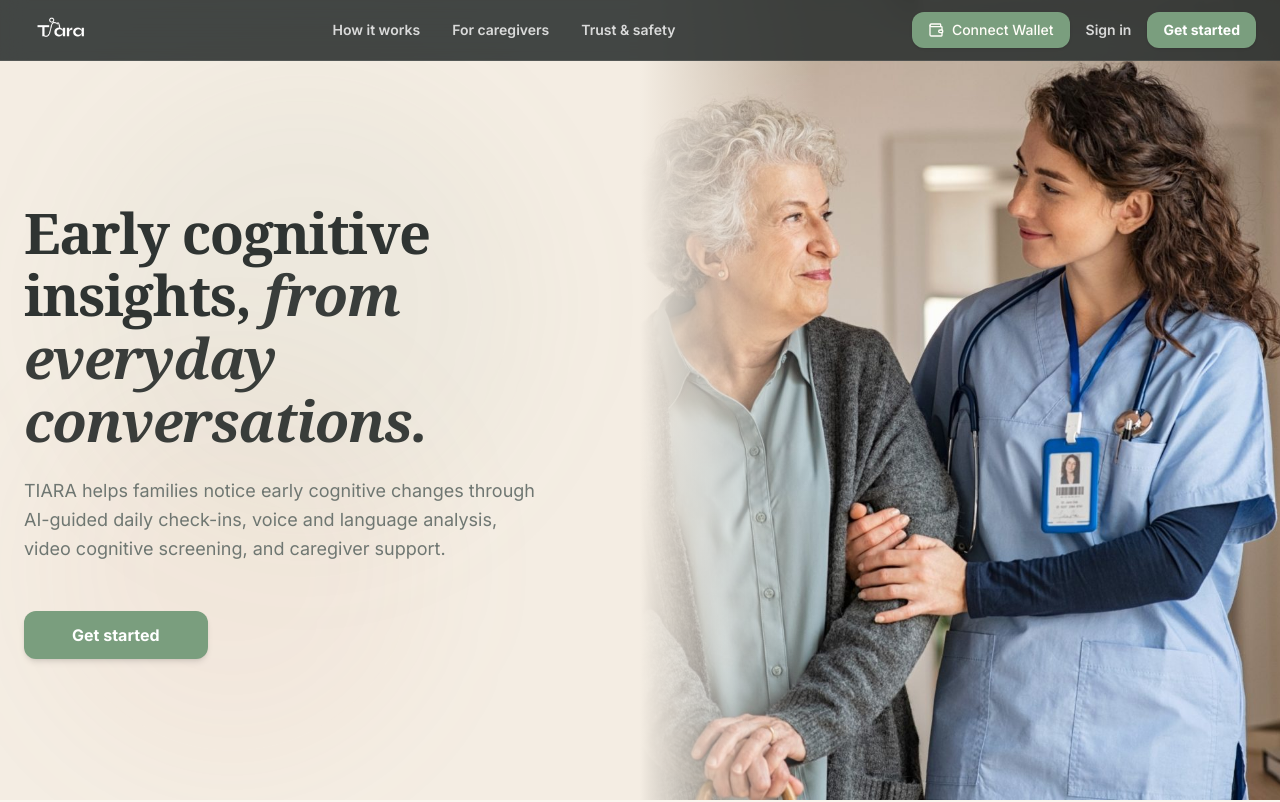
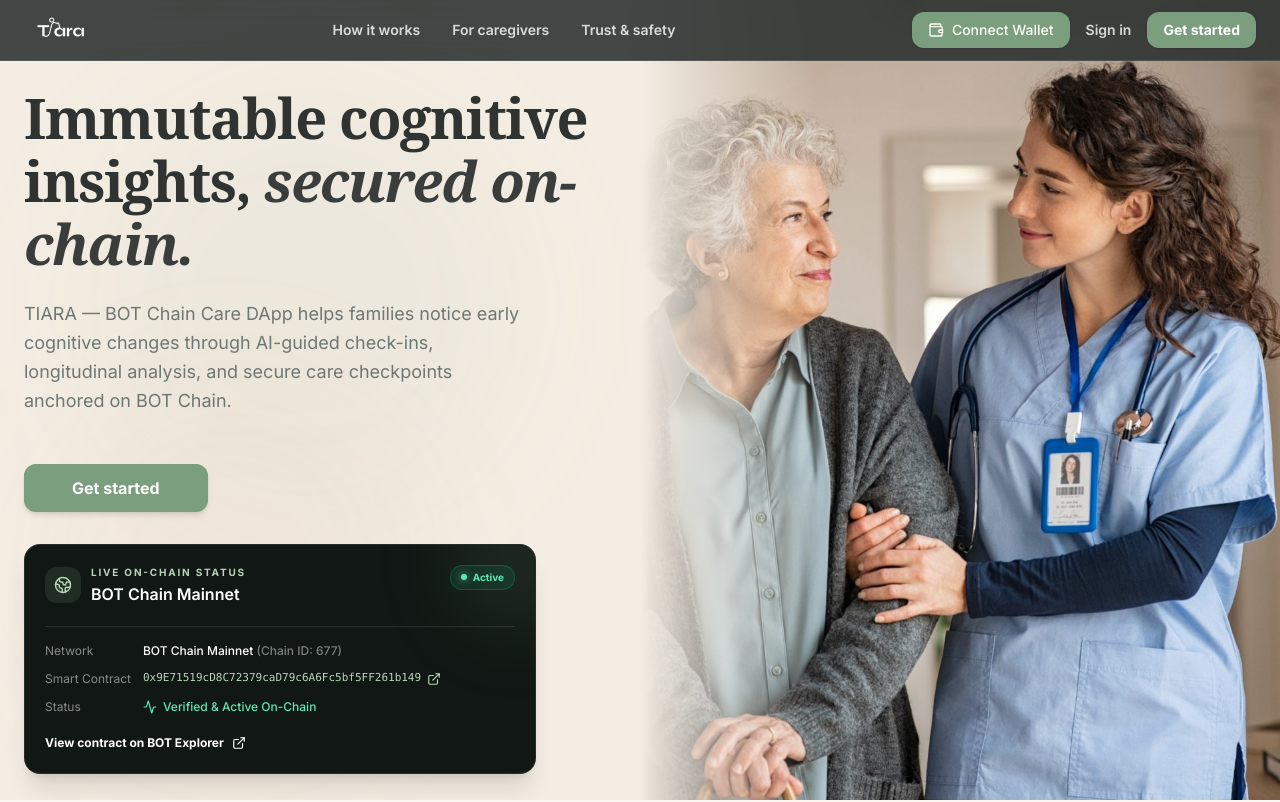
Before and after one commit to narazla/TIARA-BOTChain, a Next.js app in the folder frontend/: page / in a window 1280 px wide. Shown: the top 802 px of the page. Built offline with nearby package versions, Linux system fonts and the light colour scheme; no server answers.

Commit message:
feat: strengthen BOT Chain Web3 experience

```diff
--- a/frontend/app/caregiver/dashboard/page.tsx
+++ b/frontend/app/caregiver/dashboard/page.tsx
@@ -34,6 +34,8 @@
 import { useAuth } from "@/lib/auth/AuthContext";
 import { ProtectedRoute } from "@/components/shared/ProtectedRoute";
 import { ConnectWallet } from "@/components/shared/ConnectWallet";
+import { LiveOnChainStatus } from "@/components/shared/LiveOnChainStatus";
+import { SecureFamilyKey } from "@/components/shared/SecureFamilyKey";
 import ReactMarkdown from 'react-markdown';
 
 interface TrendPoint {
@@ -320,6 +322,11 @@
                       <p className="text-2xl font-bold font-serif-editorial text-foreground mt-2">4.5%</p>
                       <p className="text-xs text-primary-dark font-semibold mt-1">Normal speech pace</p>
                     </div>
+                  </div>
+
+                  <div className="grid gap-5 xl:grid-cols-2">
+                    <LiveOnChainStatus />
+                    <SecureFamilyKey />
                   </div>
 
                   {/* Chart and Alerts grid */}
--- a/frontend/app/page.tsx
+++ b/frontend/app/page.tsx
@@ -4,6 +4,8 @@
 import Link from "next/link";
 import { motion, AnimatePresence } from "framer-motion";
 import { ConnectWallet } from "@/components/shared/ConnectWallet";
+import Footer from "@/components/shared/Footer";
+import { LiveOnChainStatus } from "@/components/shared/LiveOnChainStatus";
 import {
   Shield,
   Heart,
@@ -104,12 +106,12 @@
               variants={fadeIn}
               className="text-5xl lg:text-[56px] font-bold font-serif-editorial leading-[1.12] mb-6 text-foreground tracking-tight"
             >
-              Early cognitive insights, <span className="font-serif italic block lg:inline text-foreground/95">from everyday conversations.</span>
+              Immutable cognitive insights, <span className="font-serif italic block lg:inline text-foreground/95">secured on-chain.</span>
             </motion.h1>
 
             <motion.p variants={fadeIn} className="text-lg text-muted-foreground leading-relaxed mb-10 max-w-lg">
-              TIARA helps families notice early cognitive changes through AI-guided daily check-ins,
-              voice and language analysis, video cognitive screening, and caregiver support.
+              TIARA — BOT Chain Care DApp helps families notice early cognitive changes through
+              AI-guided check-ins, longitudinal analysis, and secure care checkpoints anchored on BOT Chain.
             </motion.p>
 
             {/* Main Action Button */}
@@ -120,6 +122,10 @@
               >
                 Get started
               </Link>
+            </motion.div>
+
+            <motion.div variants={fadeIn} className="mt-8 max-w-lg">
+              <LiveOnChainStatus />
             </motion.div>
           </motion.div>
         </div>
@@ -183,13 +189,13 @@
                 step: "03",
                 icon: Activity,
                 title: "Trend Monitoring",
-                desc: "Cognitive indicators are tracked over time to surface meaningful changes — not single-day snapshots.",
+                desc: "Cognitive indicators are tracked over time and cryptographically recorded to surface meaningful changes with tamper-proof historical logs.",
               },
               {
                 step: "04",
                 icon: Users,
                 title: "Caregiver Support",
-                desc: "Caregivers receive insights, alerts, and care recommendations on a protected dashboard.",
+                desc: "Caregivers receive insights, alerts, and care recommendations on a protected dashboard accessed securely through Web3 wallet authentication.",
               },
             ].map(({ step, icon: Icon, title, desc }) => (
               <motion.div
@@ -327,6 +333,10 @@
                     desc: "Clinical indicators are only visible to caregivers through a secure PIN.",
                   },
                   {
+                    title: "Web3-secured patient privacy",
+                    desc: "Sensitive cognitive logs stay off-chain while cryptographic hashes and authorized wallet access protect the longitudinal care record.",
+                  },
+                  {
                     title: "Always encourages clinical consultation",
                     desc: "Every report and alert points toward professional assessment when warranted.",
                   },
@@ -393,6 +403,8 @@
         </motion.div>
       </section>
 
+      <Footer />
+
     </div>
   );
 }
--- /dev/null
+++ b/frontend/components/shared/LiveOnChainStatus.tsx
@@ -0,0 +1,66 @@
+import { Activity, ExternalLink, Globe2 } from "lucide-react";
+
+const CONTRACT_ADDRESS = "0x9E71519cD8C72379caD79c6A6Fc5bf5FF261b149";
+const CONTRACT_EXPLORER_URL = `https://scan.bohr.life/address/${CONTRACT_ADDRESS}`;
+
+export function LiveOnChainStatus() {
+  return (
+    <section
+      aria-labelledby="on-chain-status-title"
+      className="relative overflow-hidden rounded-2xl border border-white/10 bg-[#111714] p-5 text-white shadow-xl"
+    >
+      <div className="absolute -right-12 -top-12 h-32 w-32 rounded-full bg-[#7A9E7E]/15 blur-2xl" />
+      <div className="relative">
+        <div className="flex items-start justify-between gap-4">
+          <div className="flex items-center gap-2.5">
+            <span className="flex h-9 w-9 items-center justify-center rounded-xl bg-[#7A9E7E]/15 text-[#B8D5B8]">
+              <Globe2 className="h-4.5 w-4.5" aria-hidden="true" />
+            </span>
+            <div>
+              <p className="text-[10px] font-bold uppercase tracking-[0.18em] text-[#B8D5B8]">
+                Live On-Chain Status
+              </p>
+              <h2 id="on-chain-status-title" className="mt-0.5 text-base font-semibold text-white">
+                BOT Chain Mainnet
+              </h2>
+            </div>
+          </div>
+          <span className="inline-flex items-center gap-1.5 rounded-full border border-emerald-400/25 bg-emerald-400/10 px-2.5 py-1 text-[10px] font-bold text-emerald-300">
+            <span className="h-1.5 w-1.5 rounded-full bg-emerald-300 shadow-[0_0_8px_rgba(110,231,183,0.9)]" />
+            Active
+          </span>
+        </div>
+
+        <div className="mt-5 grid gap-3 border-t border-white/10 pt-4 text-xs sm:grid-cols-[auto_1fr] sm:items-center">
+          <span className="text-white/50">Network</span>
+          <span className="font-medium text-white">BOT Chain Mainnet <span className="text-white/45">(Chain ID: 677)</span></span>
+          <span className="text-white/50">Smart Contract</span>
+          <a
+            href={CONTRACT_EXPLORER_URL}
+            target="_blank"
+            rel="noopener noreferrer"
+            className="inline-flex min-w-0 items-center gap-1.5 font-mono text-[11px] text-[#B8D5B8] transition-colors hover:text-white"
+          >
+            <span className="break-all">{CONTRACT_ADDRESS}</span>
+            <ExternalLink className="h-3.5 w-3.5 flex-shrink-0" aria-hidden="true" />
+          </a>
+          <span className="text-white/50">Status</span>
+          <span className="inline-flex items-center gap-1.5 font-medium text-emerald-300">
+            <Activity className="h-3.5 w-3.5" aria-hidden="true" />
+            Verified &amp; Active On-Chain
+          </span>
+        </div>
+
+        <a
+          href={CONTRACT_EXPLORER_URL}
+          target="_blank"
+          rel="noopener noreferrer"
+          className="mt-5 inline-flex items-center gap-2 text-xs font-bold text-white transition-colors hover:text-[#B8D5B8]"
+        >
+          View contract on BOT Explorer
+          <ExternalLink className="h-3.5 w-3.5" aria-hidden="true" />
+        </a>
+      </div>
+    </section>
+  );
+}
--- /dev/null
+++ b/frontend/components/shared/SecureFamilyKey.tsx
@@ -0,0 +1,28 @@
+import { KeyRound, ShieldCheck } from "lucide-react";
+
+export function SecureFamilyKey() {
+  return (
+    <section
+      aria-labelledby="secure-family-key-title"
+      className="rounded-2xl border border-accent/25 bg-[#16302f] p-6 text-white shadow-sm"
+    >
+      <div className="flex items-start gap-3.5">
+        <span className="flex h-10 w-10 flex-shrink-0 items-center justify-center rounded-xl bg-[#B8D5B8]/15 text-[#B8D5B8]">
+          <KeyRound className="h-5 w-5" aria-hidden="true" />
+        </span>
+        <div>
+          <div className="flex items-center gap-2 text-[10px] font-bold uppercase tracking-[0.16em] text-[#B8D5B8]">
+            <ShieldCheck className="h-3.5 w-3.5" aria-hidden="true" />
+            Privacy layer
+          </div>
+          <h2 id="secure-family-key-title" className="mt-1 text-lg font-bold font-serif-editorial">
+            Web3 Secure Family Key Protection
+          </h2>
+        </div>
+      </div>
+      <p className="mt-4 text-sm leading-relaxed text-white/75">
+        Cognitive health history is highly sensitive. TIARA uses a crypto wallet (Web3 Wallet) not just for login, but as the Family&apos;s Absolute Access Key (Secure Family Key). Only an authorized family wallet holding the valid private key can decrypt and view cognitive progress reports privately and securely, without relying on a vulnerable central server.
+      </p>
+    </section>
+  );
+}
```
Also changed, not shown: 1 other file (tests, documents, lock files or other folders).
